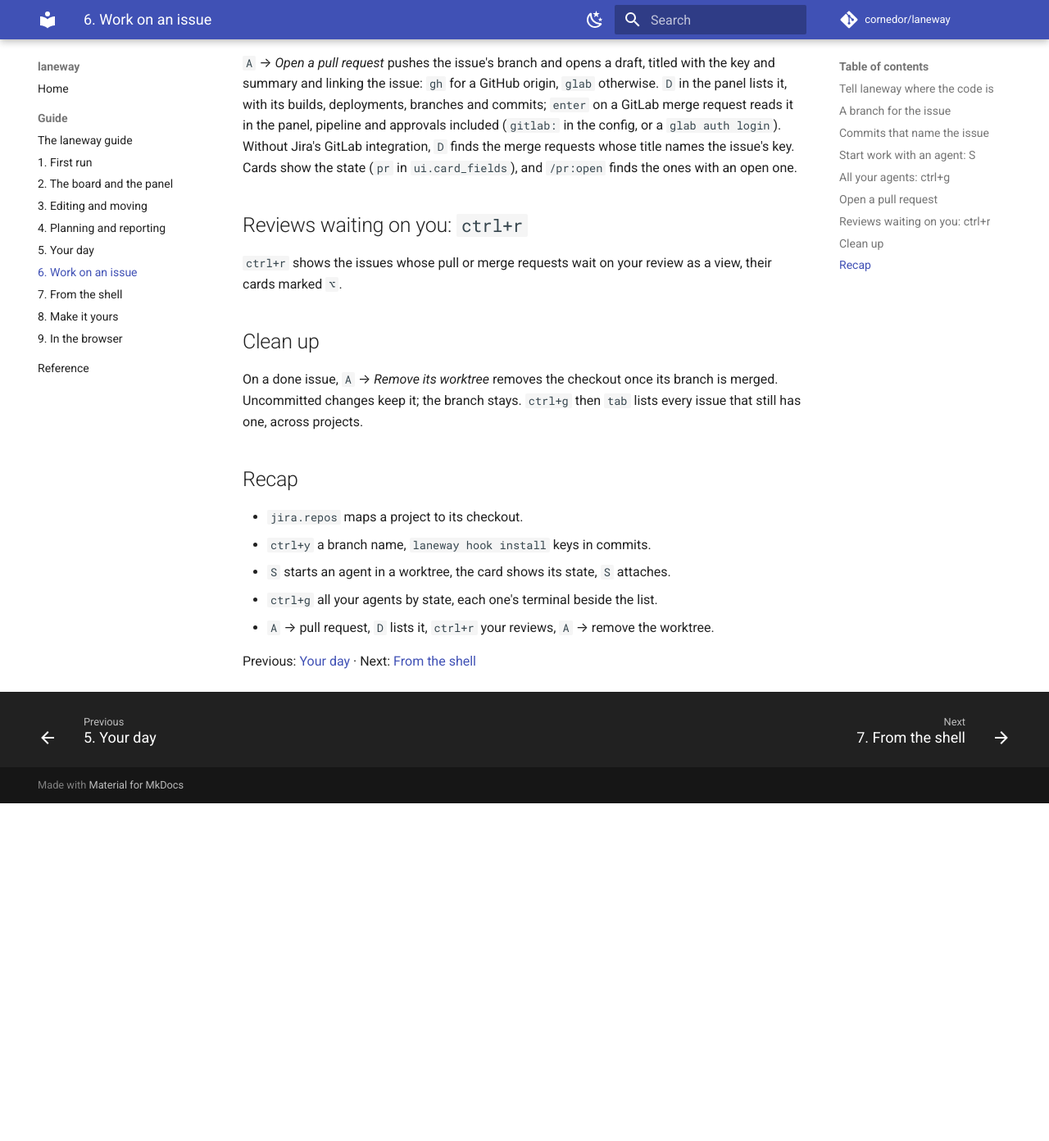
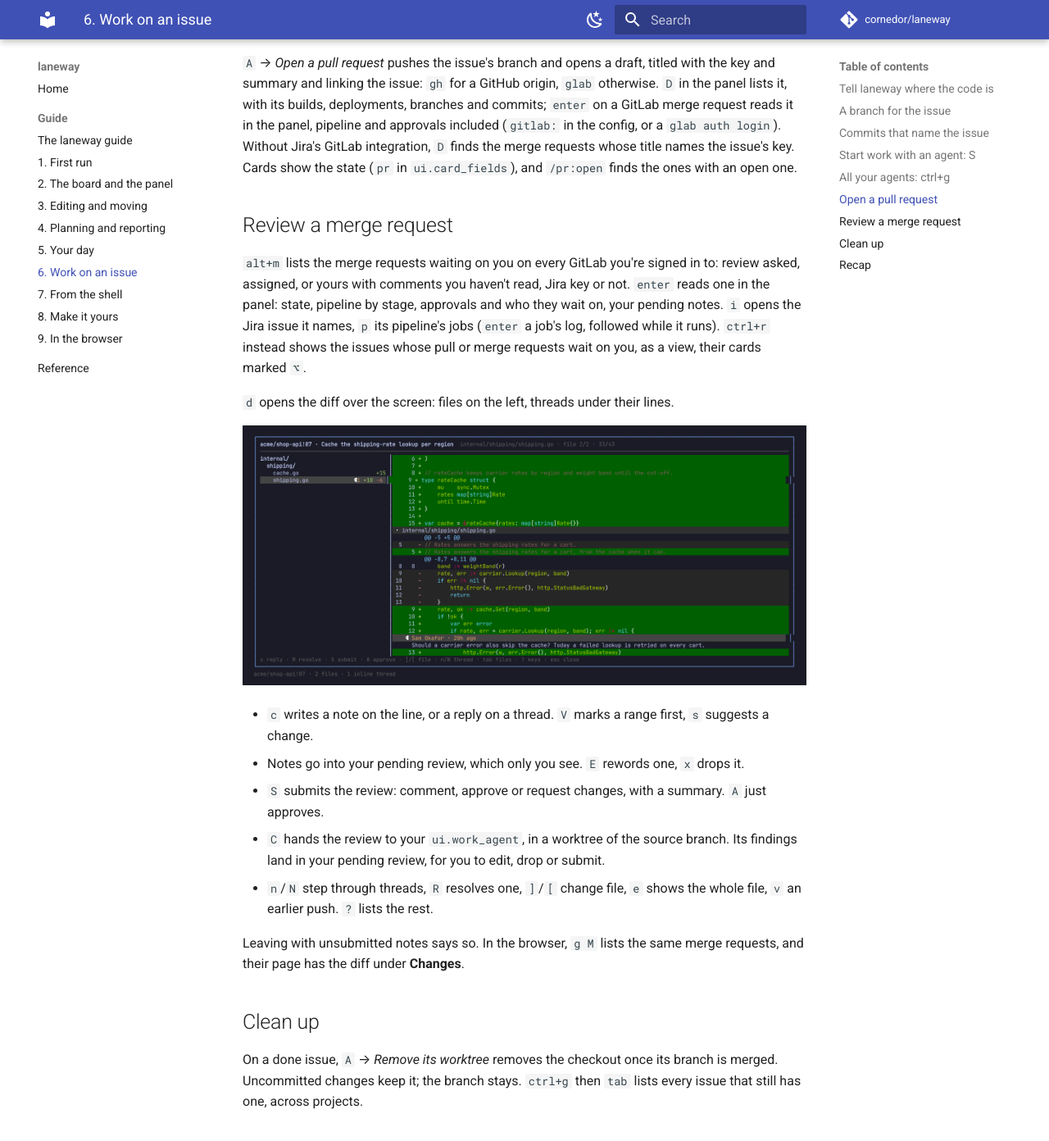
Before and after one commit to cornedor/laneway, an MkDocs documentation site: the page built from docs/guide/06-work-on-an-issue.md, in a window 1280 px wide and 1400 px high, scrolled down 2352 px. Shown: the top 1392 px of the window at 82% size. Built offline with MkDocs 1.6.1 and Material for MkDocs 9.7.7, drawn with Linux system fonts in a browser that asks for light colours; comment, search, counter and statistics services are not loaded; before the commit the page ends 3332 px from its top, so only the background shows below that; some of the changed text lies outside the part shown.

Commit message:
Docs after Sprint 16: the guide reviews a merge request (alt+m, the diff, notes, the pending review, an agent's review) with a screenshot; GitLab in the README's features, g M in the browser's views LAN-601
Co-Authored-By: Claude Opus 5.5 <noreply@anthropic.com>

```diff
--- a/docs/guide/06-work-on-an-issue.md
+++ b/docs/guide/06-work-on-an-issue.md
@@ -109,10 +109,35 @@ config, or a `glab auth login`). Without Jira's GitLab integration, `D`
 finds the merge requests whose title names the issue's key. Cards show the state (`pr` in
 `ui.card_fields`), and `/pr:open` finds the ones with an open one.
 
-## Reviews waiting on you: `ctrl+r`
+## Review a merge request
 
-`ctrl+r` shows the issues whose pull or merge requests wait on your review
-as a view, their cards marked `⌥`.
+`alt+m` lists the merge requests waiting on you on every GitLab you're
+signed in to: review asked, assigned, or yours with comments you haven't
+read, Jira key or not. `enter` reads one in the panel: state, pipeline by
+stage, approvals and who they wait on, your pending notes. `i` opens the
+Jira issue it names, `p` its pipeline's jobs (`enter` a job's log, followed
+while it runs). `ctrl+r` instead shows the issues whose pull or merge
+requests wait on you, as a view, their cards marked `⌥`.
+
+`d` opens the diff over the screen: files on the left, threads under their
+lines.
+
+![A merge request's diff with a thread under its line](../screenshots/review.png)
+
+- `c` writes a note on the line, or a reply on a thread. `V` marks a range
+  first, `s` suggests a change.
+- Notes go into your pending review, which only you see. `E` rewords one,
+  `x` drops it.
+- `S` submits the review: comment, approve or request changes, with a
+  summary. `A` just approves.
+- `C` hands the review to your `ui.work_agent`, in a worktree of the source
+  branch. Its findings land in your pending review, for you to edit, drop
+  or submit.
+- `n`/`N` step through threads, `R` resolves one, `]`/`[` change file, `e`
+  shows the whole file, `v` an earlier push. `?` lists the rest.
+
+Leaving with unsubmitted notes says so. In the browser, `g M` lists the
+same merge requests, and their page has the diff under **Changes**.
 
 ## Clean up
 
@@ -126,8 +151,9 @@ then `tab` lists every issue that still has one, across projects.
 - `ctrl+y` a branch name, `laneway hook install` keys in commits.
 - `S` starts an agent in a worktree, the card shows its state, `S` attaches.
 - `ctrl+g` all your agents by state, each one's terminal beside the list.
-- `A` → pull request, `D` lists it, `ctrl+r` your reviews, `A` → remove
-  the worktree.
+- `A` → pull request, `D` lists it, `A` → remove the worktree.
+- `alt+m` merge requests waiting on you, `d` the diff, `c` notes, `S`
+  submits the review.
 
 Previous: [Your day](05-your-day.md) · Next:
 [From the shell](07-from-the-shell.md)
```
Also changed, not shown: README.md (+1 -0 lines), docs/guide/09-in-the-browser.md (+1 -0 lines), docs/guide/README.md (+3 -2 lines), docs/screenshots/review.png (added).
